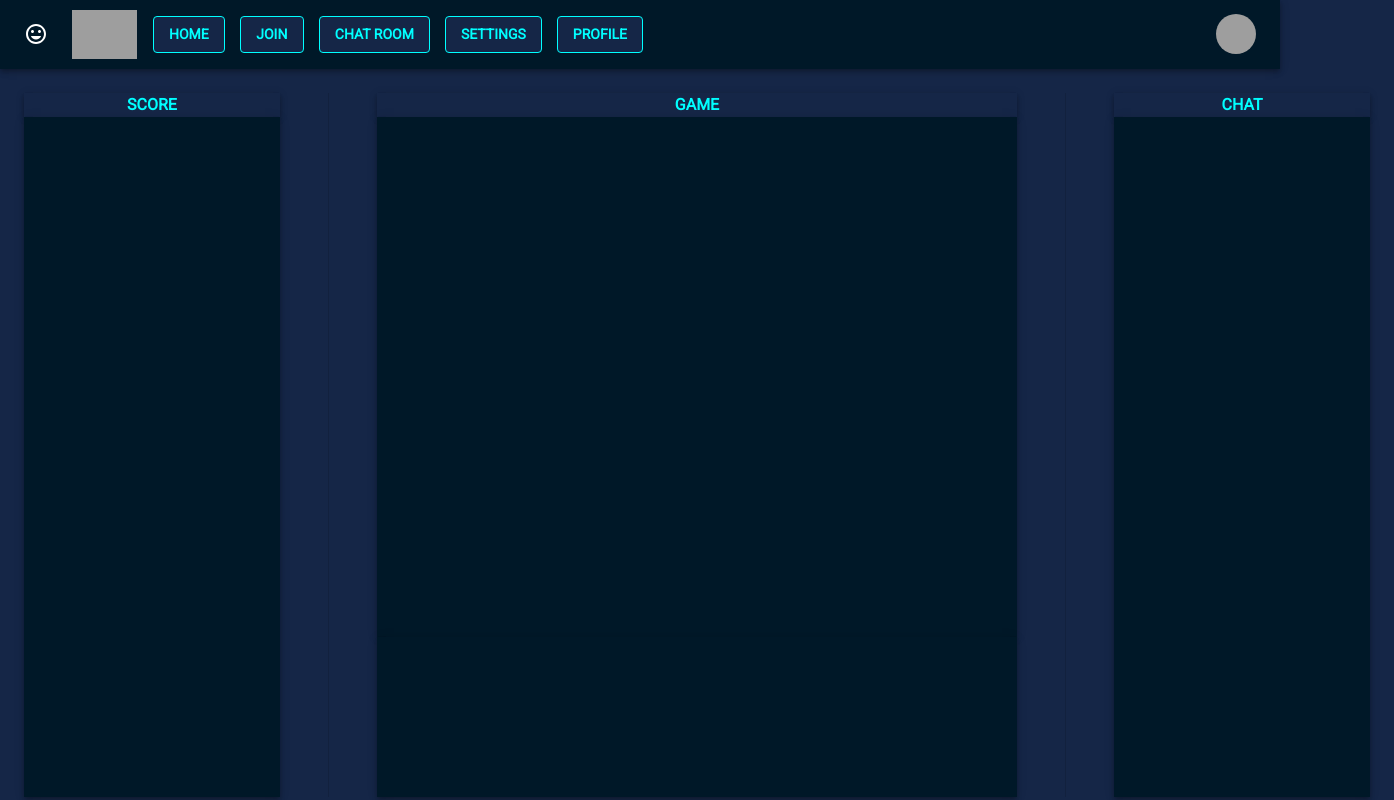
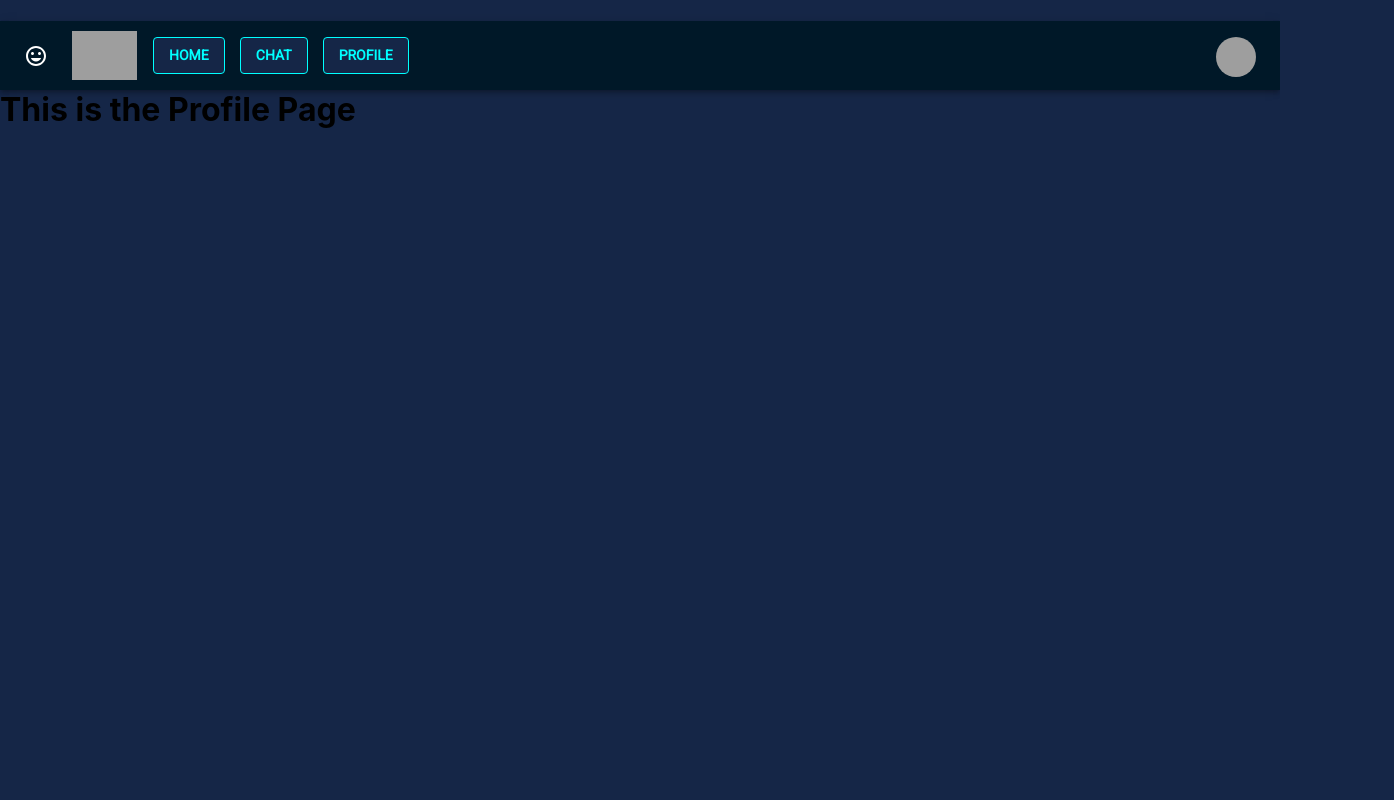
Before and after one commit to yann1731/ft_transcendence, a React (Create React App) app in the folder front_end/: page /Profile in a window 1280 px wide. Shown: the whole page, 1394 px wide, since content can reach past the window. Built offline with nearby package versions, Linux system fonts and the light colour scheme; grey boxes are pictures that could not be loaded.

Commit message:
Content links done

```diff
--- /dev/null
+++ b/front_end/src/Components/App.tsx
@@ -0,0 +1,16 @@
+import { Routes, Route } from 'react-router-dom';
+import Home from './HomePage/Home';
+import Chat from './ChatPage/Chat';
+import Profile from './ProfilePage/Profile';
+
+function App() {
+	return (
+	<Routes>
+		<Route path='/Home' element={ <Home /> } />
+		<Route path='/Profile' element={ <Profile /> } />
+		<Route path='/Chat' element={ <Chat /> } />
+	</Routes>
+	)
+}
+
+export default App;
--- /dev/null
+++ b/front_end/src/Components/ChatPage/Chat.tsx
@@ -0,0 +1,14 @@
+import { Link } from 'react-router-dom';
+import ResponsiveAppBar from '../ToolBar';
+
+function Chat() {
+	return (
+	<div>
+		<h1>
+			<ResponsiveAppBar></ResponsiveAppBar>
+		</h1>
+	</div>
+	)
+}
+
+export default Chat;
--- a/front_end/src/Components/Chat.tsx
+++ b/front_end/src/Components/HomePage/Chat.tsx
@@ -2,8 +2,7 @@ import * as React from 'react';
 import CssBaseline from '@mui/material/CssBaseline';
 import Box from '@mui/material/Box';
 import Container from '@mui/material/Container';
-import Typography from '@mui/material/Typography';
-import { theme } from '../Theme'
+import { theme } from '../../Theme'
 
 export default function ChatContainer() {
   return (
--- a/front_end/src/Components/Divider.tsx
+++ b/front_end/src/Components/HomePage/Divider.tsx
@@ -1,8 +1,6 @@
 import * as React from 'react';
 import Divider from '@mui/material/Divider';
-import Paper from '@mui/material/Paper';
 import Stack from '@mui/material/Stack';
-import { styled } from '@mui/material/styles';
 import ChatContainer from './Chat';
 import GameContainer from './Game';
 import ScoresContainer from './Scores';
--- a/front_end/src/Components/Game.tsx
+++ b/front_end/src/Components/HomePage/Game.tsx
@@ -2,7 +2,7 @@ import * as React from 'react';
 import CssBaseline from '@mui/material/CssBaseline';
 import Box from '@mui/material/Box';
 import Container from '@mui/material/Container';
-import { theme } from '../Theme'
+import { theme } from '../../Theme'
 
 
 export default function GameContainer() {
--- /dev/null
+++ b/front_end/src/Components/HomePage/Home.tsx
@@ -0,0 +1,18 @@
+import { Link } from 'react-router-dom';
+import ResponsiveAppBar from '../ToolBar';
+import DividerStack from './Divider';
+
+function Home() {
+	return (
+	<div>
+		<h1>
+			<ResponsiveAppBar />
+			<br></br>
+			<DividerStack />
+		</h1>
+	</div>
+	)
+}
+
+export default Home
+;
--- a/front_end/src/Components/Scores.tsx
+++ b/front_end/src/Components/HomePage/Scores.tsx
@@ -2,8 +2,7 @@ import * as React from 'react';
 import CssBaseline from '@mui/material/CssBaseline';
 import Box from '@mui/material/Box';
 import Container from '@mui/material/Container';
-import Typography from '@mui/material/Typography';
-import { theme } from '../Theme'
+import { theme } from '../../Theme'
 
 export default function ScoresContainer() {
   return (
--- /dev/null
+++ b/front_end/src/Components/ProfilePage/Profile.tsx
@@ -0,0 +1,15 @@
+import { Link } from 'react-router-dom';
+import ResponsiveAppBar from '../ToolBar';
+
+function Profile() {
+	return (
+	<div>
+		<h1>
+			<ResponsiveAppBar></ResponsiveAppBar>
+			This is the Profile Page
+		</h1>
+	</div>
+	)
+}
+
+export default Profile;
--- a/front_end/src/Components/ToolBar.tsx
+++ b/front_end/src/Components/ToolBar.tsx
@@ -13,8 +13,13 @@ import Tooltip from '@mui/material/Tooltip';
 import MenuItem from '@mui/material/MenuItem';
 import InsertEmoticonIcon from '@mui/icons-material/InsertEmoticon';
 import { theme } from '../Theme'
+import { Link } from 'react-router-dom';
 
-const pages = ['Home', 'Join', 'Chat Room', 'Settings', 'Profile'];
+const pages = [
+  { label: 'Home', link: '/Home' },
+  { label: 'Chat', link: '/Chat'},
+  { label: 'Profile', link: '/Profile'},
+];
 const settings = ['Profile', 'Account', 'Dashboard', 'Logout'];
 
 function ResponsiveAppBar() {
@@ -90,8 +95,8 @@ function ResponsiveAppBar() {
               }}
             >
               {pages.map((page) => (
-                <MenuItem key={page} onClick={handleCloseNavMenu}>
-                  <Typography textAlign="center">{page}</Typography>
+                <MenuItem key={page.label} onClick={handleCloseNavMenu}>
+                  <Typography textAlign="center">{page.label}</Typography>
                 </MenuItem>
               ))}
             </Menu>
@@ -117,13 +122,15 @@ function ResponsiveAppBar() {
           </Typography>
           <Box sx={{ flexGrow: 1, display: { xs: 'none', md: 'flex' }, }}>
             {pages.map((page) => (
-              <Button variant="outlined"
-                key={page}
-                onClick={handleCloseNavMenu}
-                sx={{ my: 2, color: 'cyan', display: 'block', bgcolor: theme.palette.primary.main, border:'1px solid cyan', marginRight: '15px', fontWeight: 'bold', ":hover": { bgcolor: "cyan", color: "#001828"} }}
-              >
-                {page}
-              </Button>
+              <Link style={{textDecoration: 'none'}} to={page.link}>
+                <Button variant="outlined"
+                  key={page.label}
+                  onClick={handleCloseNavMenu}
+                  sx={{ my: 2, color: 'cyan', display: 'block', bgcolor: theme.palette.primary.main, border:'1px solid cyan', marginRight: '15px', fontWeight: 'bold', ":hover": { bgcolor: "cyan", color: "#001828"} }}
+                  >
+                  {page.label}
+                </Button>
+              </Link>
             ))}
           </Box>
 
--- a/front_end/src/index.tsx
+++ b/front_end/src/index.tsx
@@ -2,22 +2,24 @@ import React from 'react';
 import ReactDOM from 'react-dom/client';
 import './index.css';
 import ResponsiveAppBar from './Components/ToolBar'
-import DividerStack from './Components/Divider';
+import Home from './Components/HomePage/Home';
 import reportWebVitals from './reportWebVitals';
 import { ThemeProvider } from '@mui/system';
 import { theme } from './Theme';
+import { BrowserRouter } from 'react-router-dom';
+import App from './Components/App'
 
 const root = ReactDOM.createRoot(
   document.getElementById('root') as HTMLElement
 );
 root.render(
-  <ThemeProvider theme={theme}>
-    <div>
-      <ResponsiveAppBar />
-      <br></br>
-      <DividerStack />
-    </div>
-    </ThemeProvider>
+  <BrowserRouter>
+    <ThemeProvider theme={theme}>
+      <div>
+        <App></App>
+      </div>
+      </ThemeProvider>
+    </BrowserRouter>
 );
 
 // If you want to start measuring performance in your app, pass a function
```
Also changed, not shown: front_end/package.json (+9 -0 lines), front_end/src/Components/HomePage/Game bottom.tsx (added, +16 -0 lines), 1 other file (tests, documents, lock files or other folders).
